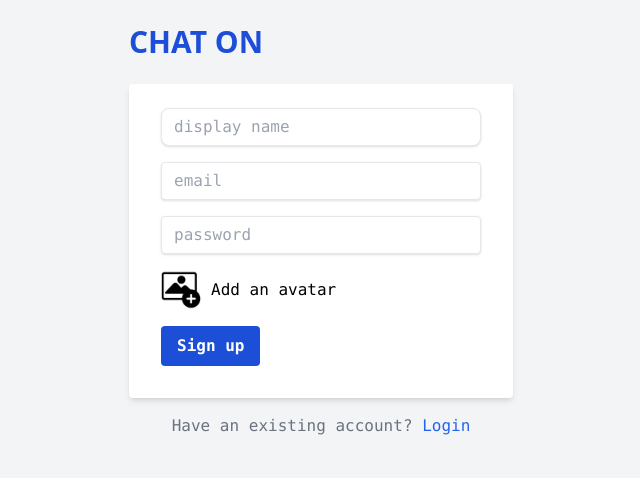
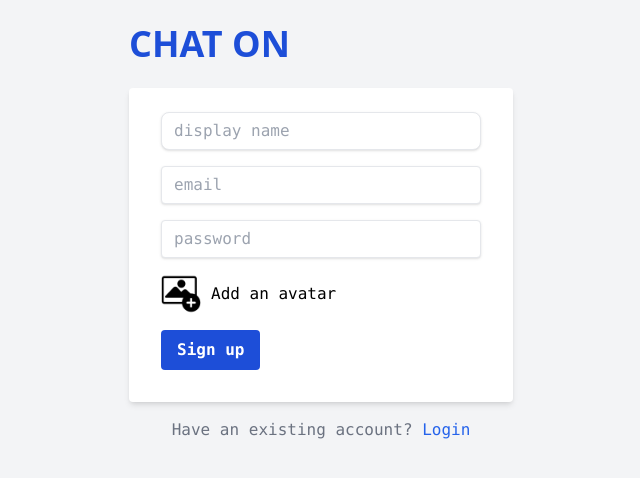
Before and after one commit to Adarsreg/ChatApp, a React (Vite) app: page / in a window 1280 px wide. Shown: the top 478 px of the page, without its empty margins (319-959 px from the left). Built offline with nearby package versions, Linux system fonts and the light colour scheme.

Commit message:
Update Register.tsx

```diff
--- a/src/pages/Register.tsx
+++ b/src/pages/Register.tsx
@@ -7,7 +7,7 @@ export function Register() {
 
         <div className="flex flex-col items-center h-screen bg-gray-100 p-6 font-mono">
             <div className="w-full max-w-sm">
-                <h1 className="text-3xl text-blue-700 font-bold mb-6 font-sans display">CHAT ON</h1>
+                <h1 className="text-4xl text-blue-700 font-bold mb-6 font-sans display ">CHAT ON</h1>
                 <form className="bg-white shadow-md rounded px-8 pt-6 pb-8 mb-4">
                     <div className="mb-4">
                         <input className="shadow appearance-none border rounded-lg w-full py-2 px-3 text-gray-700 leading-tight focus:outline-none focus:shadow-outline" type="text" placeholder="display name" />
```
